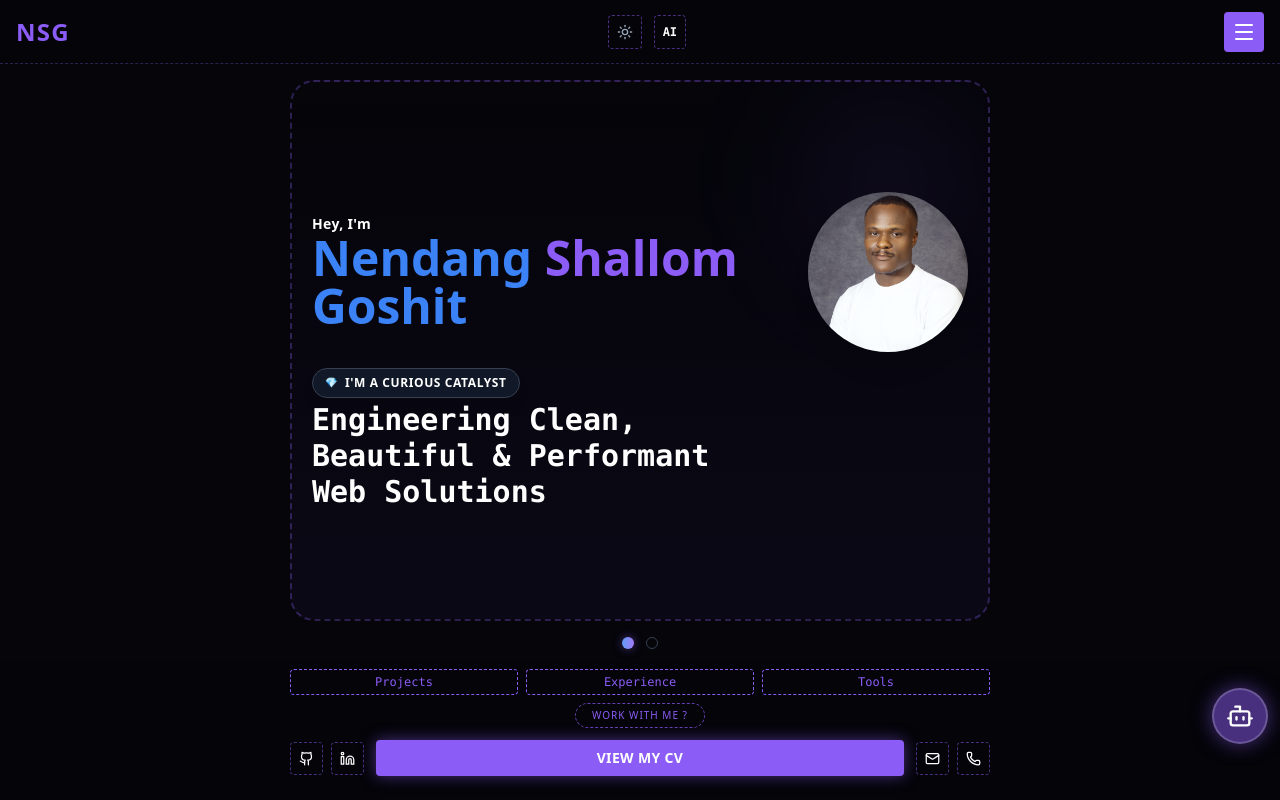
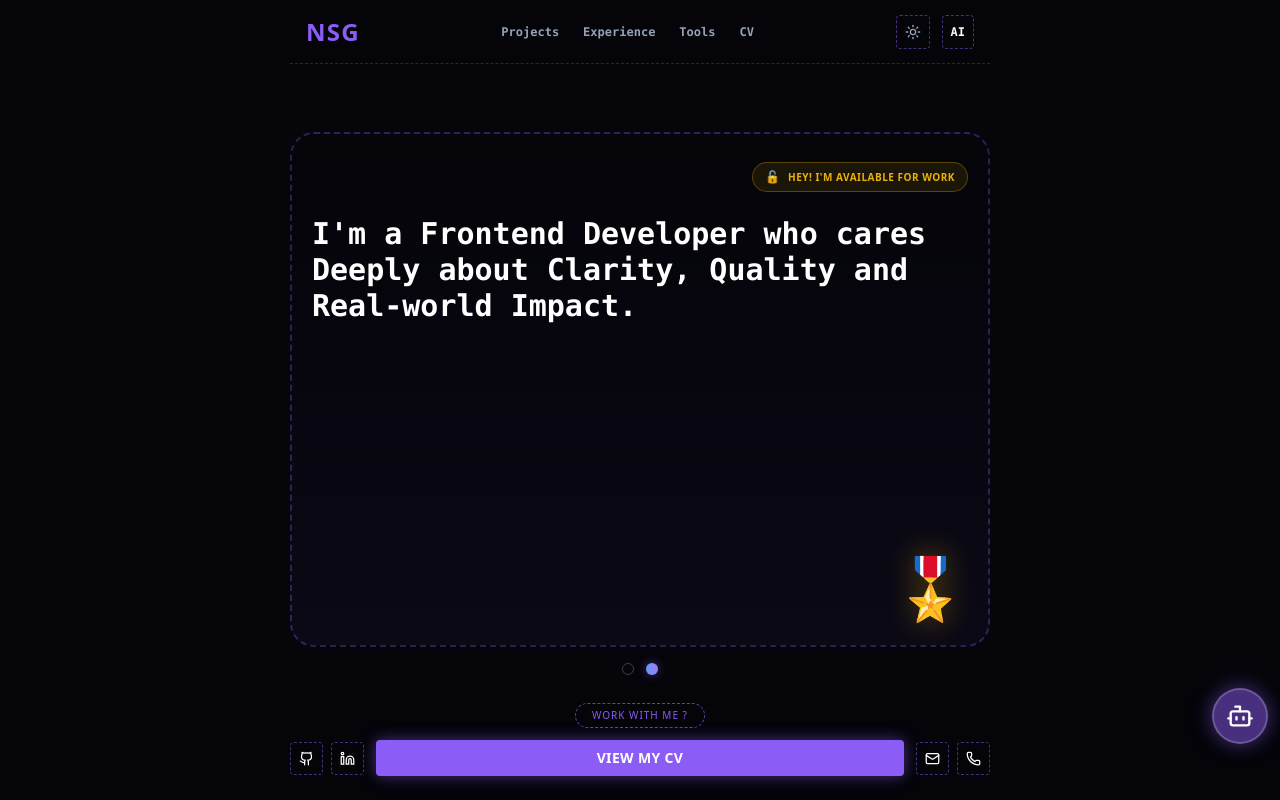
Before and after one commit to nenshallom/portfolio, a Next.js app: page / in a window 1280 px wide. Built offline with nearby package versions, Linux system fonts and the light colour scheme.

Commit message:
Fix: Responsiveness

```diff
--- a/app/page.tsx
+++ b/app/page.tsx
@@ -49,8 +49,8 @@
     if (isPaused) return;
 
     const timer = setInterval(() => {
-      paginate(0); // Auto move to next slide
-    }, 5000); // 5 Seconds duration
+      paginate(1); // Auto move to next slide
+    }, 4000); // 5 Seconds duration
 
     // Cleanup timer on unmount or when dependencies change
     return () => clearInterval(timer);
@@ -60,7 +60,7 @@
   return (
     // 1. Reduced top padding (pt-8 -> pt-4)
     // 2. Added 'no-scrollbar' class to hide the scrolling bar
-    <div className="px-3 pt-10 flex flex-col items-center h-full justify-center no-scrollbar">
+    <div className="px-3 pt-7 flex flex-col items-center h-full justify-center no-scrollbar">
 
       {/* 3. CONTAINER HEIGHT CHANGE:
          Changed min-h-[500px] to h-[400px] (fixed compact height for mobile)
@@ -111,7 +111,7 @@
       <div className="mt-4 w-full max-w-[250px] flex flex-col items-center gap-3">
 
         {/* Dots */}
-        <div className="flex gap-3">
+        <div className="hidden md:flex gap-3">
           {[0, 1].map((index) => (
             <button
               key={index}
--- a/components/Footer.tsx
+++ b/components/Footer.tsx
@@ -5,32 +5,19 @@
 
 export default function Footer() {
   return (
-    // REMOVED "fixed bottom-0 left-0 right-0"
-    // ADDED "w-full"
     <footer className="flex justify-center z-40 bg-background/95 backdrop-blur-md pb-6 pt-2 px-4">
       <div className="w-[700px]">
-      {/* 1. Navigation Tabs */}
-      <div className="flex justify-between gap-2 mb-2 text-xs font-mono">
-        <Link href="/projects" className="flex-1 text-center py-1 border border-dashed border-primary text-primary hover:bg-primary/10 transition rounded">
-          Projects
-        </Link>
-        <Link href="/experience" className="flex-1 text-center py-1 border border-dashed border-primary text-primary hover:bg-primary/10 transition rounded">
-          Experience
-        </Link>
-        <Link href="/tools" className="flex-1 text-center py-1 border border-dashed border-primary text-primary hover:bg-primary/10 transition rounded">
-          Tools
+
+      {/* 1. Badge (Navigation removed from here) */}
+      <div className="flex justify-center block mb-3 mt-2">
+        <Link href="/message"
+          className="border border-dashed border-primary/70 text-primary px-4 py-1 text-[10px] tracking-widest rounded-full uppercase hover:bg-primary hover:text-white transition-colors"
+        >
+          Work with Me ?
         </Link>
       </div>
 
-      {/* 2. Badge */}
-      <div className="flex justify-center mb-3">
-      <Link href="/message"
-        className="border border-dashed border-primary/70 text-primary px-4 py-1 text-[10px] tracking-widest rounded-full uppercase hover:bg-primary hover:text-white transition-colors">
-        Work with Me ?
-      </Link>
-      </div>
-
-      {/* 3. Bottom Row */}
+      {/* 2. Bottom Row */}
       <div className="flex items-center gap-3">
         {/* Socials */}
         <div className="flex gap-2">
--- a/components/Header.tsx
+++ b/components/Header.tsx
@@ -1,75 +1,91 @@
 "use client";
 
-import { useState } from "react";
+import { useState, useEffect } from "react";
 import Link from "next/link";
-import { Menu, X, Sun, FileText, Bot, Moon } from "lucide-react";
+import {
+  Menu, X, Sun, Moon,
+  FileText, Bot, Folder, Briefcase, Wrench
+} from "lucide-react"; // Added Folder, Briefcase, Wrench
 import { useUI } from "../context/UIContext";
 import { useTheme } from "next-themes";
-import { useEffect } from "react";
 
 export default function Header() {
   const [isMenuOpen, setIsMenuOpen] = useState(false);
   const { toggleAi, isAiOpen } = useUI();
-
-  // Theme Hooks
   const { theme, setTheme } = useTheme();
   const [mounted, setMounted] = useState(false);
 
-  // Prevent hydration mismatch (wait for client load)
   useEffect(() => {
     setMounted(true);
   }, []);
 
-  // Helper to toggle
   const toggleTheme = () => {
     setTheme(theme === "dark" ? "light" : "dark");
   };
 
+  const navLinks = [
+    { name: "Projects", href: "/projects", icon: <Folder size={20} className="text-white dark:text-primary"/> },
+    { name: "Experience", href: "/experience", icon: <Briefcase size={20} className="text-white dark:text-primary"/> },
+    { name: "Tools", href: "/tools", icon: <Wrench size={20} className="text-white dark:text-primary"/> },
+    { name: "CV", href: "/cv", icon: <FileText size={20} className="text-white dark:text-primary"/> },
+  ];
+
   return (
-    <>
-      {/* --- TOP HEADER (Unchanged) --- */}
-      <header className="fixed top-0 left-0 right-0 z-50 bg-background/95 backdrop-blur-sm border-b border-dashed border-primary/30 h-16 flex items-center justify-between px-4">
+    <div className="flex justify-center">
+      {/* --- TOP HEADER --- */}
+      <header className="top-0 left-0 right-0 w-[700px] z-50 bg-background/95 backdrop-blur-sm border-b border-dashed border-primary/30 h-16 flex items-center justify-between px-4">
 
-        <Link href="/" className="font-bold text-2xl tracking-wider text-primary">
+        {/* LOGO */}
+        <Link href="/" className="font-bold text-2xl tracking-wider text-primary shrink-0">
           NSG
         </Link>
 
+        {/* --- DESKTOP NAVIGATION (Hidden on Mobile) --- */}
+        <nav className="hidden md:flex items-center gap-6 font-mono text-xs font-bold text-muted-foreground">
+          {navLinks.map((link) => (
+            <Link
+              key={link.name}
+              href={link.href}
+              className="hover:text-primary transition-colors"
+            >
+              {link.name}
+            </Link>
+          ))}
+        </nav>
+
+        {/* --- RIGHT ACTIONS --- */}
         <div className="flex items-center gap-3">
-          {/* --- THEME TOGGLE BUTTON --- */}
+
+          {/* THEME TOGGLE */}
           <button
             onClick={toggleTheme}
             className="p-2 border border-dashed border-primary/50 rounded hover:bg-primary/10 transition text-muted-foreground hover:text-primary"
             aria-label="Toggle Theme"
           >
-            {/* Show nothing until mounted to avoid flickering */}
             {mounted && (theme === "dark" ? <Sun size={16} /> : <Moon size={16} />)}
           </button>
-          {/* --------------------------- */}
+
+          {/* AI BUTTON */}
           <button
             onClick={toggleAi}
             className={`p-2 border border-dashed border-primary/50 rounded transition font-mono text-xs font-bold flex items-center justify-center ${
-              isAiOpen ? "bg-primary text-white" : "hover:bg-primary/10  hover:text-white"
+              isAiOpen ? "bg-primary text-white" : "hover:bg-primary/10 hover:text-primary"
             }`}
           >
             AI
           </button>
-          {/* ------------------------- */}
-        </div>
 
+          {/* HAMBURGER (Visible only on Mobile) */}
           <button
             onClick={() => setIsMenuOpen(true)}
-          className="bg-primary p-2 rounded text-white hover:bg-primary/80 transition"
+            className="md:hidden bg-primary p-2 rounded text-white hover:bg-primary/80 transition"
           >
             <Menu size={24} />
           </button>
+        </div>
       </header>
 
-      {/* --- MOBILE MENU OVERLAY (Updated Animation) --- */}
-      {/* 1. fixed inset-0: Covers the screen
-          2. translate-x-full: Moves it 100% to the right (hidden) by default
-          3. translate-x-0: Moves it to center (visible) when open
-          4. transition-transform: Animates the movement
-      */}
+      {/* --- MOBILE MENU OVERLAY --- */}
       <div
         className={`fixed inset-0 z-[60] bg-background/95 backdrop-blur-md flex flex-col p-6 transition-transform duration-300 ease-in-out ${
           isMenuOpen ? "translate-x-0" : "translate-x-full"
@@ -86,37 +102,37 @@
           </button>
         </div>
 
-        {/* Navigation Links */}
-        <nav className="flex flex-col gap-6">
-          <div className="text-center text-primary font-bold tracking-widest mb-4">
+        {/* Mobile Navigation Links */}
+        <nav className="flex flex-col gap-4 overflow-y-auto">
+          <div className="text-center text-primary font-bold tracking-widest mb-2">
             [NAVIGATION]
           </div>
 
-          <Link href="/" onClick={() => setIsMenuOpen(false)} className="group border border-primary/30 p-6 rounded-xl bg-[#11112b] dark:bg-gray-900/50 hover:border-primary transition flex flex-col gap-2">
+          <Link href="/" onClick={() => setIsMenuOpen(false)} className="group border border-primary/30 p-4 rounded-xl bg-[#11112b] dark:bg-gray-900/50 hover:border-primary transition flex flex-col gap-1">
             <div className="flex items-center gap-3 text-white font-bold text-lg">
               <Sun size={20} className="text-white dark:text-primary"/> HOME
             </div>
-            <p className="text-xs text-gray-500 pl-8">Return to the Amazing Home Page</p>
+            <p className="text-xs text-gray-500 pl-8">Return to Home</p>
           </Link>
 
-          <Link href="/cv" onClick={() => setIsMenuOpen(false)} className="group border border-primary/30 p-6 rounded-xl bg-[#11112b] dark:bg-gray-900/50 hover:border-primary transition flex flex-col gap-2">
+          {navLinks.map((link) => (
+            <Link
+              key={link.name}
+              href={link.href}
+              onClick={() => setIsMenuOpen(false)}
+              className="group border border-primary/30 p-4 rounded-xl bg-[#11112b] dark:bg-gray-900/50 hover:border-primary transition flex flex-col gap-1"
+            >
               <div className="flex items-center gap-3 text-white font-bold text-lg">
-              <FileText size={20} className="text-white dark:text-primary"/> CV
+                {link.icon} {link.name.toUpperCase()}
               </div>
-            <p className="text-xs text-gray-500 pl-8">View my CV professionally</p>
             </Link>
+          ))}
 
-          <Link href="/ai" onClick={() => setIsMenuOpen(false)} className="group border border-primary/30 p-6 rounded-xl bg-[#11112b] dark:bg-gray-900/50 hover:border-primary transition flex flex-col gap-2">
-            <div className="flex items-center gap-3 text-white font-bold text-lg">
-              <Bot size={20} className="text-white dark:text-primary"/> ASK ME?
-            </div>
-            <p className="text-xs text-gray-500 pl-8">Let AI Answer Questions about me</p>
-          </Link>
         </nav>
 
         {/* Decorative Side Border */}
         <div className="absolute left-0 top-20 bottom-20 w-px border-l-2 border-dashed border-primary/30 ml-4 pointer-events-none"></div>
       </div>
-    </>
+    </div>
   );
 }
```
Lines whose indentation alone changed are shown as unchanged.
